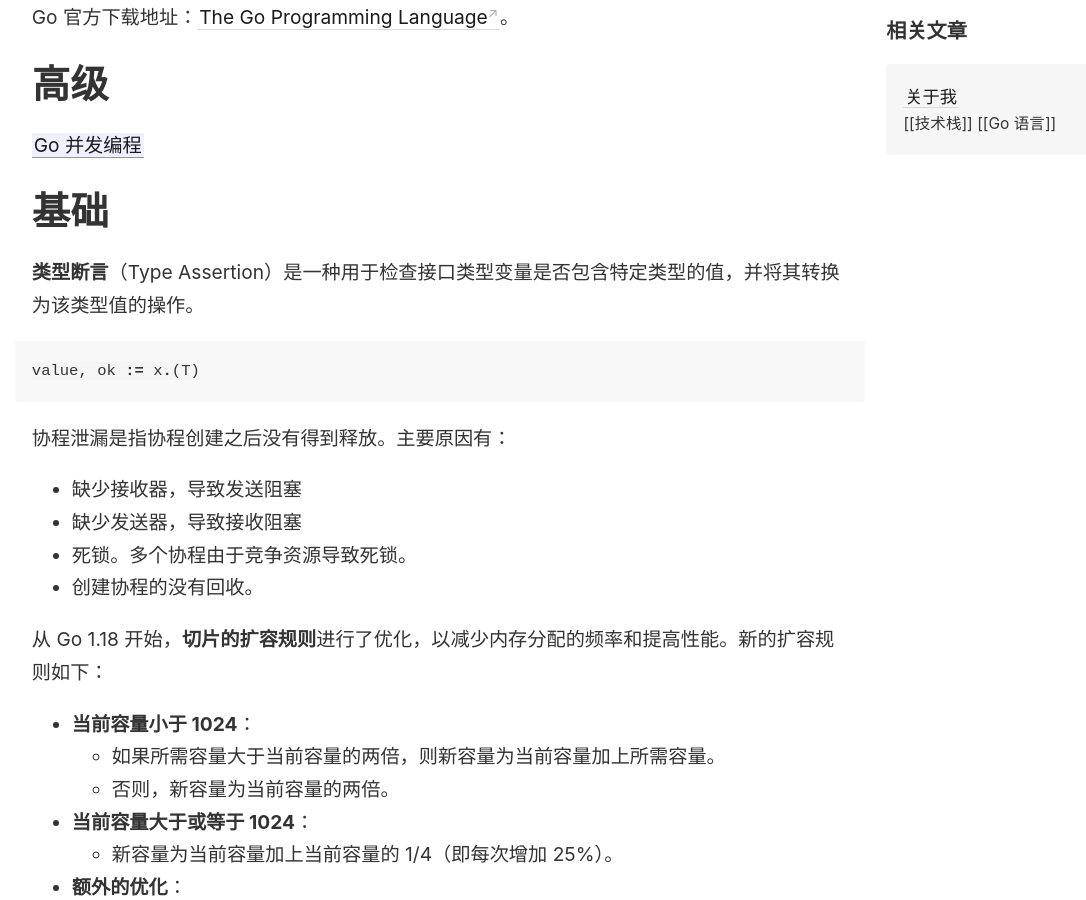
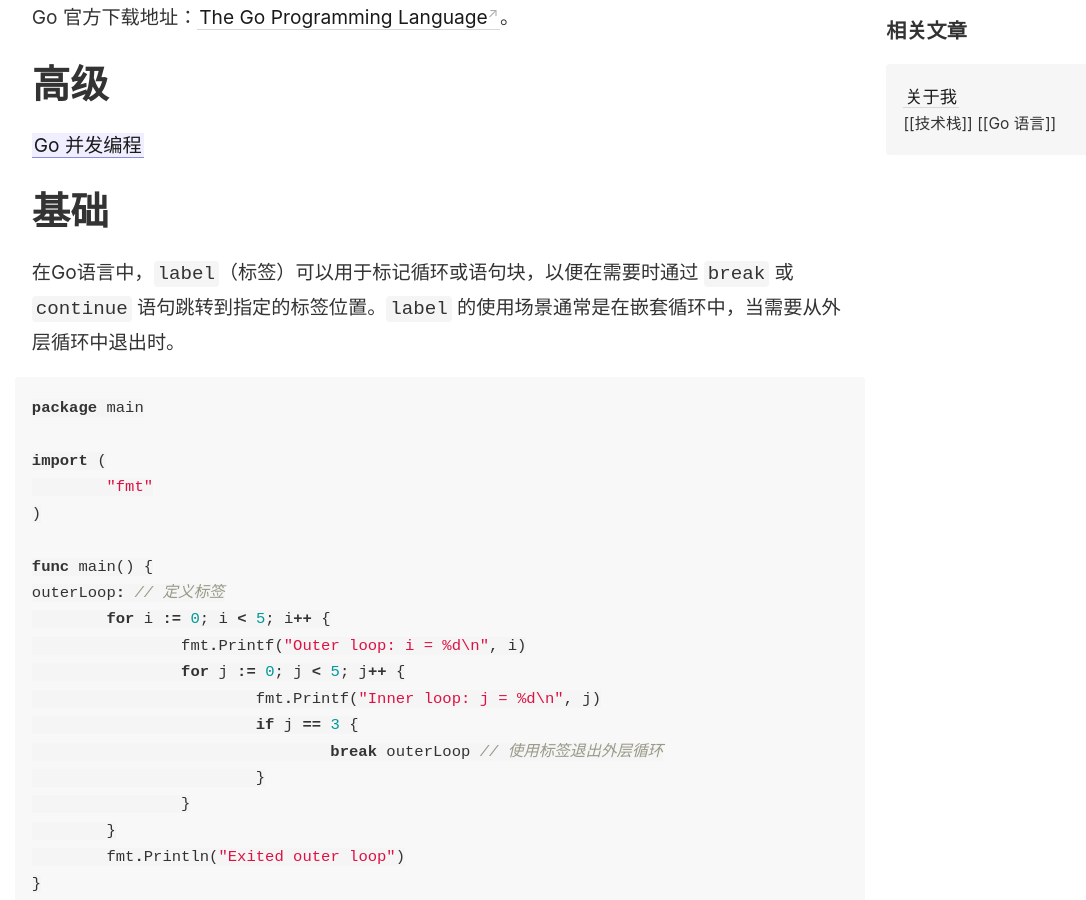
Before and after one commit to wingowen/digital-garden-jekyll, a Jekyll site: the page built from _notes/Go 语言.md, in a window 1280 px wide and 900 px high, scrolled down 570 px. Shown: the whole window, without its empty margins (45-1131 px from the left). Built offline with Jekyll 4.4.1, drawn with Linux system fonts in a browser that asks for light colours.

Commit message:
vault backup: 2025-04-02 16:35:14

````diff
--- a/_notes/Go 语言.md
+++ b/_notes/Go 语言.md
@@ -14,6 +14,30 @@ Go 官方下载地址：[The Go Programming Language](https://go.dev/dl/)。
 [[Go 并发编程]]
 
 # 基础
+
+在Go语言中，`label`（标签）可以用于标记循环或语句块，以便在需要时通过 `break` 或 `continue` 语句跳转到指定的标签位置。`label` 的使用场景通常是在嵌套循环中，当需要从外层循环中退出时。
+
+```go
+package main
+
+import (
+	"fmt"
+)
+
+func main() {
+outerLoop: // 定义标签
+	for i := 0; i < 5; i++ {
+		fmt.Printf("Outer loop: i = %d\n", i)
+		for j := 0; j < 5; j++ {
+			fmt.Printf("Inner loop: j = %d\n", j)
+			if j == 3 {
+				break outerLoop // 使用标签退出外层循环
+			}
+		}
+	}
+	fmt.Println("Exited outer loop")
+}
+```
 
 **类型断言**（Type Assertion）是一种用于检查接口类型变量是否包含特定类型的值，并将其转换为该类型值的操作。
 ```go
````
Also changed, not shown: _notes/Go 并发编程.md (+11 -2 lines), .obsidian/workspace.json.
